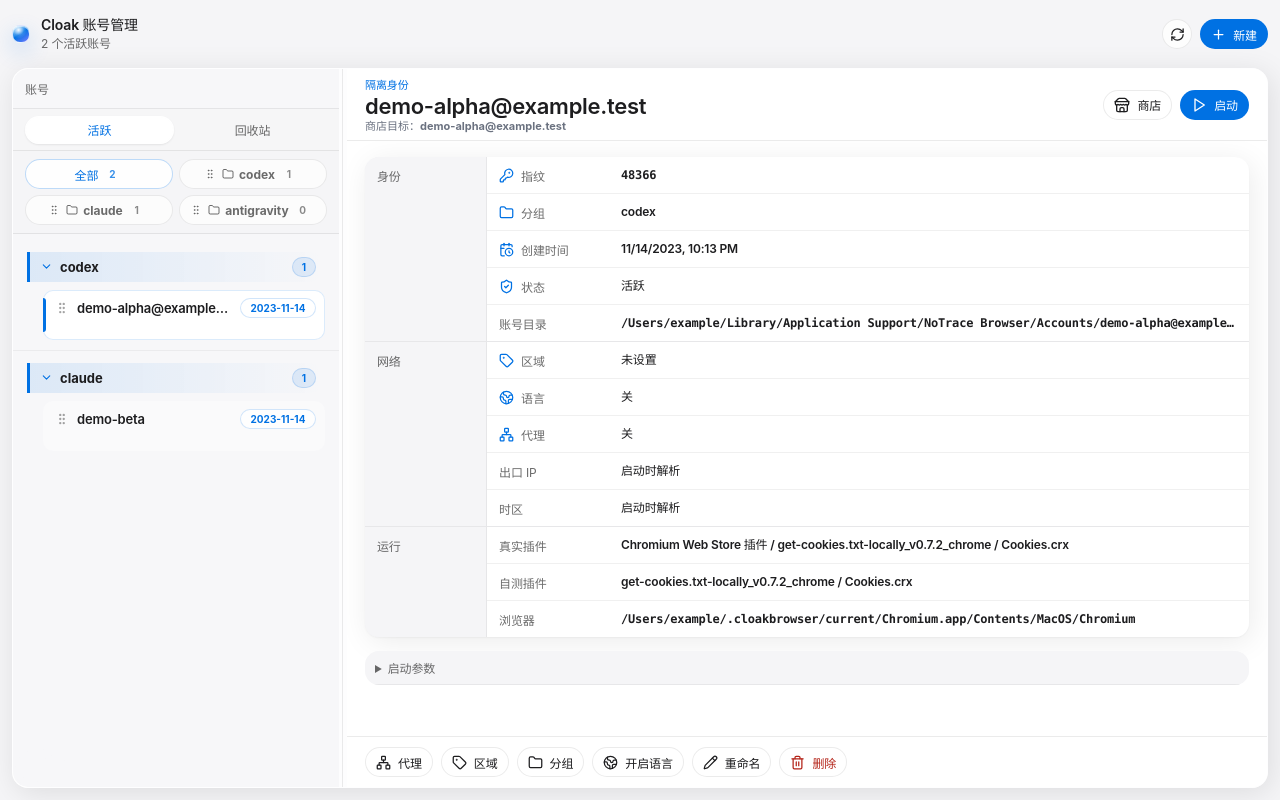
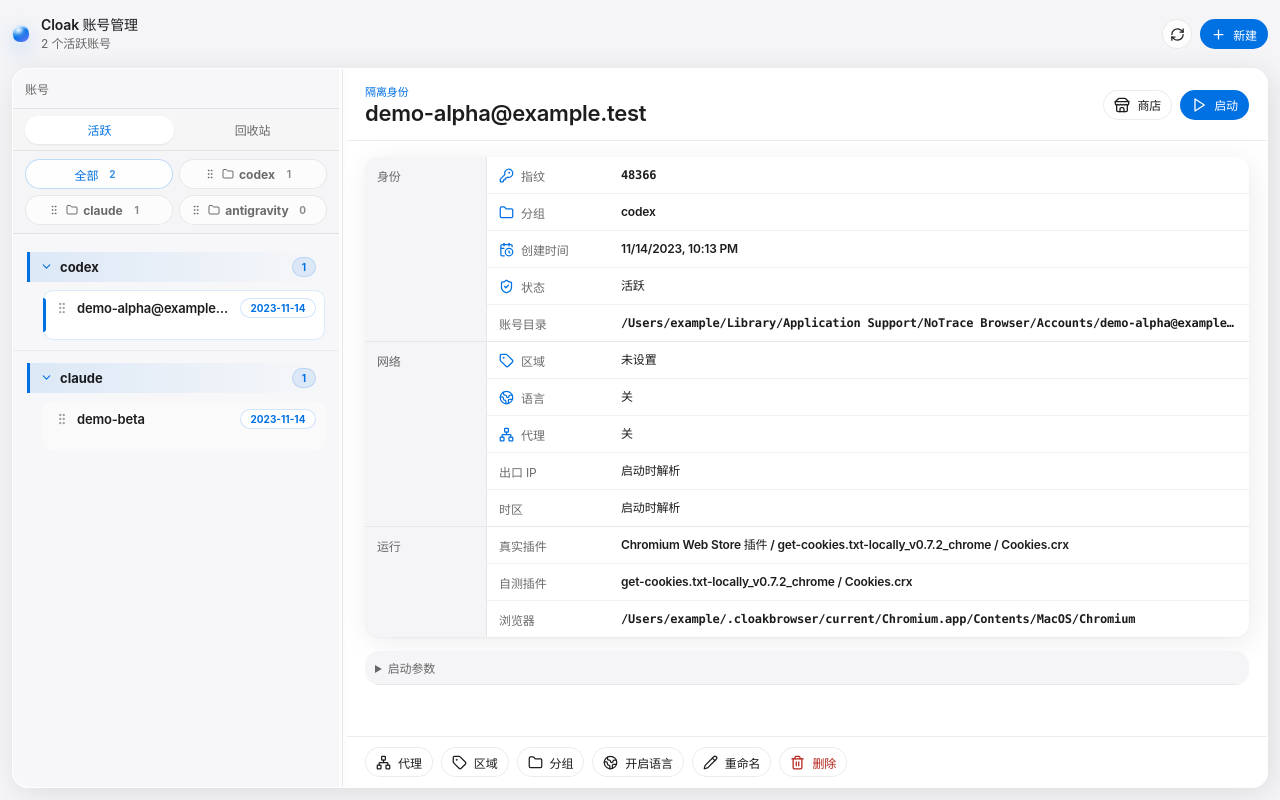
Before and after one commit to GravityPoet/notrace-browser, a React (Vite) app in the folder cloak-picker/: page / in a window 1280 px wide. Built offline with nearby package versions, Linux system fonts and the light colour scheme.

Commit message:
Reduce web store status redundancy

```diff
--- a/cloak-picker/src/App.tsx
+++ b/cloak-picker/src/App.tsx
@@ -740,12 +740,15 @@
   const emptyAction = accountView === "active" ? "新建账号" : "查看活跃";
   const proxyLabel = selected ? middleTruncate(selected.proxy_display, 48) : "";
   const statusLabel = selected?.trashed ? "已移入回收站" : "活跃";
-  const selectedStoreAccount = selected ? middleTruncate(selected.name, 42) : "";
-  const webStoreTargetLabel = selected ? `商店目标：${selectedStoreAccount}` : "";
+  const webStoreStatusIsCurrent = Boolean(selected && webStoreStatus?.accountName === selected.name);
   const webStoreStatusLabel = webStoreStatus
     ? webStoreStatus.phase === "opening"
-      ? `正在打开商店窗口：${middleTruncate(webStoreStatus.accountName, 34)}`
-      : `已打开商店窗口：${middleTruncate(webStoreStatus.accountName, 34)} · PID ${webStoreStatus.result.pid} · ${formatLaunchClock(webStoreStatus.result.launched_at)}`
+      ? webStoreStatusIsCurrent
+        ? "正在打开商店…"
+        : `正在打开商店：${middleTruncate(webStoreStatus.accountName, 34)}`
+      : webStoreStatusIsCurrent
+        ? `商店已打开 · PID ${webStoreStatus.result.pid} · ${formatLaunchClock(webStoreStatus.result.launched_at)}`
+        : `已打开商店：${middleTruncate(webStoreStatus.accountName, 34)} · PID ${webStoreStatus.result.pid} · ${formatLaunchClock(webStoreStatus.result.launched_at)}`
     : "";
   const workspaceStyle = { "--sidebar-width": `${sidebarWidth}px` } as CSSProperties & {
     "--sidebar-width": string;
@@ -922,14 +925,9 @@
                 <div className="titleBlock">
                   <span className="eyebrow">隔离身份</span>
                   <h1 title={selected.name}>{middleTruncate(selected.name, 44)}</h1>
-                  {webStoreTargetLabel ? (
-                    <span className="webStoreTarget" title={`当前点击商店将使用：${selected.name}`}>
-                      {webStoreTargetLabel}
-                    </span>
-                  ) : null}
                   {webStoreStatusLabel ? (
                     <span
-                      className={`webStoreStatus ${webStoreStatus?.accountName === selected.name ? "current" : "other"}`}
+                      className={`webStoreStatus ${webStoreStatusIsCurrent ? "current" : "other"}`}
                       title={
                         webStoreStatus?.phase === "opened"
                           ? `${webStoreStatusLabel}｜profile=${webStoreStatus.result.profile_path}`
--- a/cloak-picker/src/styles.css
+++ b/cloak-picker/src/styles.css
@@ -638,7 +638,6 @@
   white-space: nowrap;
 }
 
-.webStoreTarget,
 .webStoreStatus {
   min-width: 0;
   overflow: hidden;
@@ -647,10 +646,6 @@
   line-height: 1.2;
   text-overflow: ellipsis;
   white-space: nowrap;
-}
-
-.webStoreTarget {
-  color: #6b7280;
 }
 
 .webStoreStatus.current {
```
